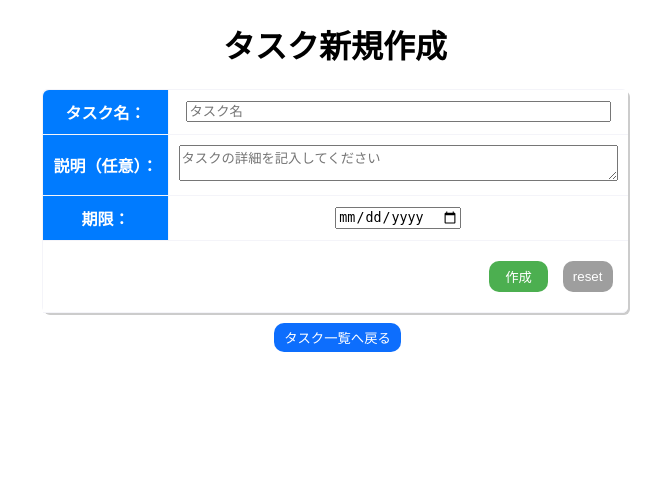
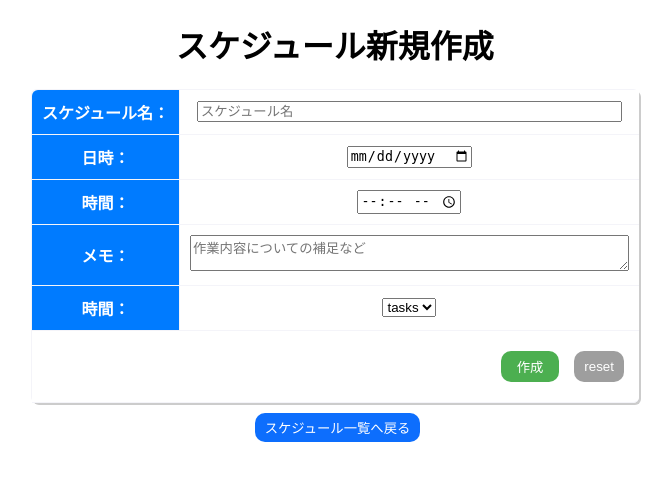
Before and after one commit to dghnts/schedule_tracker, a Django app: page /schedules/register in a window 1280 px wide. Shown: the top 481 px of the page, without its empty margins (305-977 px from the left). Run offline with Django 5.2, Linux system fonts and the light colour scheme; data comes from the database, SQL or seed files in the repository; both versions use the stored data as it was after the commit.

Commit message:
ER図の修正

```diff
--- a/schedule_tracker/schedules/views.py
+++ b/schedule_tracker/schedules/views.py
@@ -4,6 +4,7 @@ from django.db.models import Q
 
 from django.views import View
 
+from tasks.models import Task
 from .models import Schedules
 from .forms import ScheduleRegisterForm
 
@@ -27,17 +28,14 @@ class ScheduleRegisterView(View):
         # formという名前でScheduleRegisterFormを追加
         context["form"] = ScheduleRegisterForm()
 
+        # 登録されているタスク一覧をcontext二格納
+        context["tasks"] = Task.objects.filter(Q(due_date__gte=datetime.now().date())|Q(status__regex="[01]"))
+
         return render(request,"schedules/register.html",context)
 
     def post(self, request, *args, **kwargs):
-        # form二送信された値をコピー
-        copy = request.POST.copy()
-
-        # statusに初期値を設定する
-        copy["status"] = "0"
-
         #formに送信されたデータを追加
-        post_form = ScheduleRegisterForm(copy)
+        post_form = ScheduleRegisterForm(request.POST)
 
         # バリデーションエラーのチェック
         if not post_form.is_valid():
--- a/schedule_tracker/templates/schedules/register.html
+++ b/schedule_tracker/templates/schedules/register.html
@@ -3,12 +3,12 @@
 <html lang="en">
 <head>
     <meta charset="UTF-8">
-    <title>タスク新規作成</title>
+    <title>スケジュール新規作成</title>
     <link href="{% static 'css/common.css' %}" rel="stylesheet">
 </head>
 <body>
 <header>
-    <h1>タスク新規作成</h1>
+    <h1>スケジュール新規作成</h1>
 </header>
 <main>
     <div class="container">
@@ -17,22 +17,37 @@
             {# TODO: ヘッダーの固定 #}
             <table>
                 <tr>
-                    <th class="left_corner">タスク名：</th>
+                    <th class="left_corner">スケジュール名：</th>
                     <td>
-                        <input name="title" placeholder="タスク名" required size=50 type="text">
+                        <input name="title" placeholder="スケジュール名" required size=50 type="text">
                     </td>
                 </tr>
                 <tr>
-                    <th>説明（任意）：</th>
+                    <th>日時：</th>
                     <td>
-                        <textarea cols=52 name="description" placeholder="タスクの詳細を記入してください"
-                                  rows=2></textarea>
+                        <input type="date" name="date" value="日付" required>
                     </td>
                 </tr>
                 <tr>
-                    <th>期限：</th>
+                    <th>時間：</th>
                     <td>
-                        <input name="due_date" required type="date">
+                        <input type="time" name="time" required>
+                    </td>
+                </tr>
+                <tr>
+                    <th>メモ：</th>
+                    <td>
+                        <textarea name="memo" cols=52 rows=2 placeholder="作業内容についての補足など"></textarea>
+                    </td>
+                </tr>
+                <tr>
+                    <th>時間：</th>
+                    <td>
+                        <select name="task">
+                            {% for task in tasks %}
+                                <option value={{ task.id }}>{{ task.title }} </option>
+                            {% endfor %}
+                        </select>
                     </td>
                 </tr>
                 <tr>
@@ -51,7 +66,7 @@
         </form>
     </div>
     <button class="button link">
-        <a href="{% url 'schedules:index' %}">タスク一覧へ戻る</a>
+        <a href="{% url 'schedules:index' %}">スケジュール一覧へ戻る</a>
     </button>
 </main>
 </body>
```
Also changed, not shown: schedule_tracker/docs/ER_diagram.md (+1 -1 lines), schedule_tracker/db.sqlite3.
